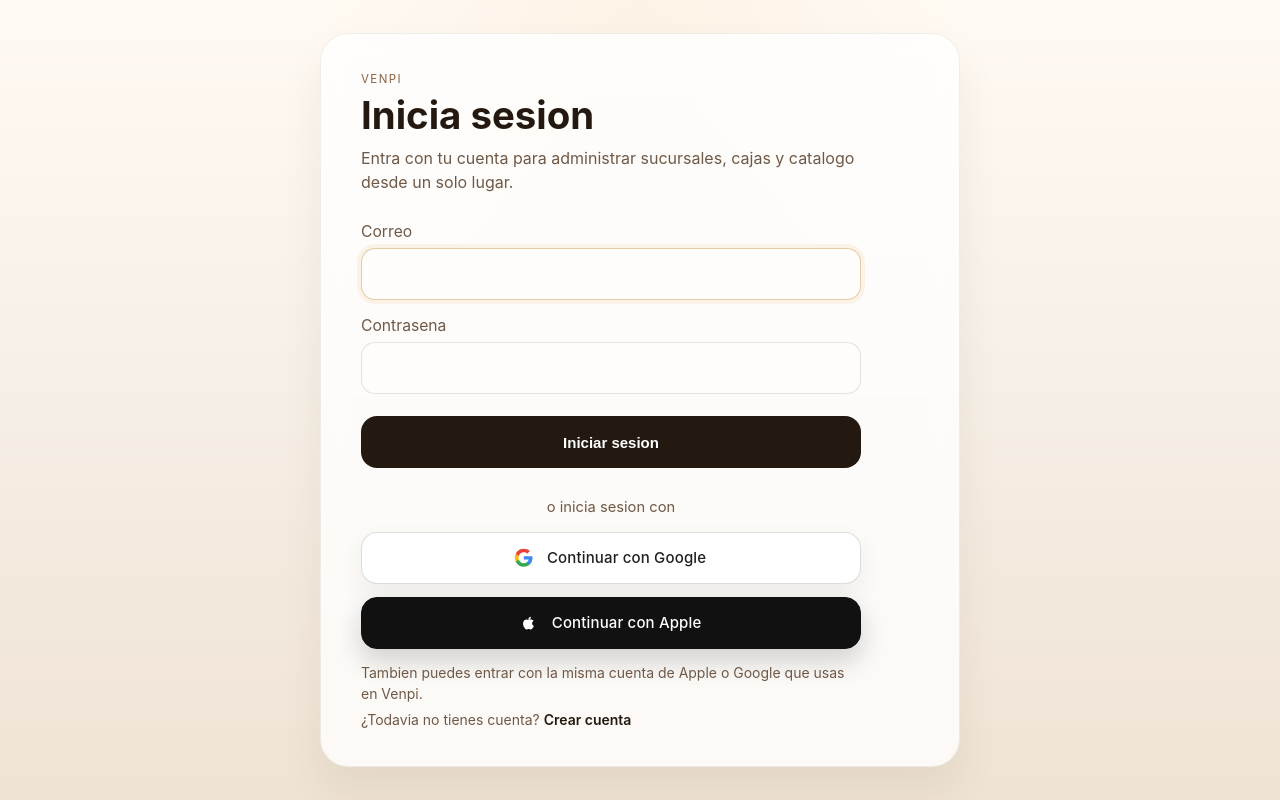
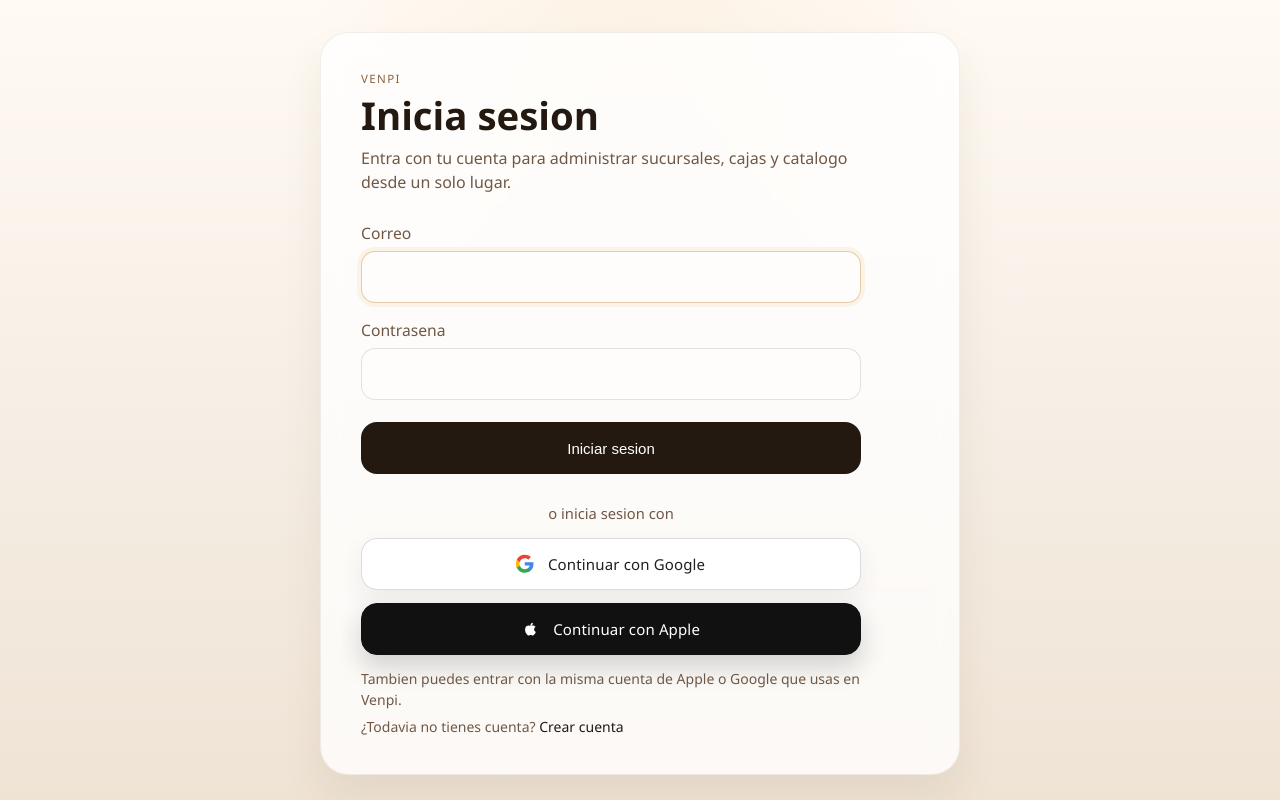
Before and after one commit to CerealKiller12/brs-cloud, a Laravel app: page /login in a window 1280 px wide. Run offline with Laravel 12, Linux system fonts and the light colour scheme.

Commit message:
Match web auth typography to iPad

```diff
--- a/resources/views/auth/login.blade.php
+++ b/resources/views/auth/login.blade.php
@@ -20,6 +20,7 @@
         box-shadow: 0 24px 40px rgba(93, 63, 37, 0.08);
         backdrop-filter: blur(12px);
         color: #231910;
+        font-family: 'IBM Plex Sans', 'Aptos', 'Segoe UI', sans-serif;
     }
     .auth-intro {
         display: grid;
@@ -38,6 +39,7 @@
         font-size: 2.4rem;
         line-height: 1.04;
         color: #231910;
+        font-weight: 600;
     }
     .auth-intro p {
         margin: 0;
@@ -83,7 +85,7 @@
         width: 100%;
         min-height: 3.25rem;
         border-radius: 16px;
-        font-weight: 600;
+        font-weight: 500;
         border: 0;
         background: #231910;
         color: #ffffff;
@@ -168,7 +170,7 @@
     }
     .account-link-row a {
         color: #231910;
-        font-weight: 600;
+        font-weight: 500;
         text-decoration: none;
     }
     .account-link-row a:hover {
--- a/resources/views/auth/register.blade.php
+++ b/resources/views/auth/register.blade.php
@@ -20,6 +20,7 @@
         box-shadow: 0 24px 40px rgba(93, 63, 37, 0.08);
         backdrop-filter: blur(12px);
         color: #231910;
+        font-family: 'IBM Plex Sans', 'Aptos', 'Segoe UI', sans-serif;
     }
     .register-intro {
         display: grid;
@@ -38,6 +39,7 @@
         font-size: 2.4rem;
         line-height: 1.04;
         color: #231910;
+        font-weight: 600;
     }
     .register-intro p {
         margin: 0;
@@ -117,7 +119,7 @@
     }
     .register-link-row a {
         color: #231910;
-        font-weight: 600;
+        font-weight: 500;
         text-decoration: none;
     }
     .register-link-row a:hover {
```
